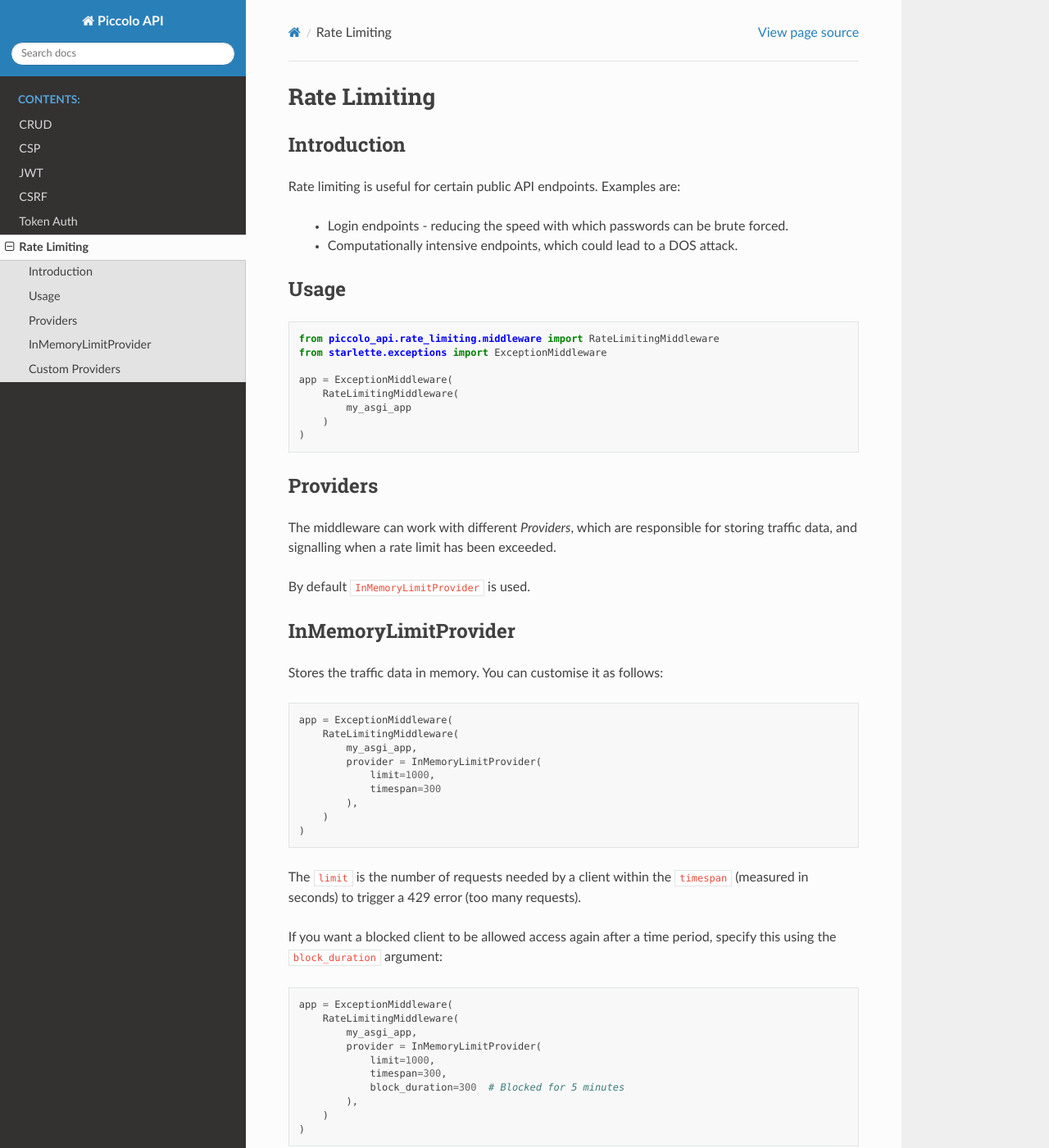
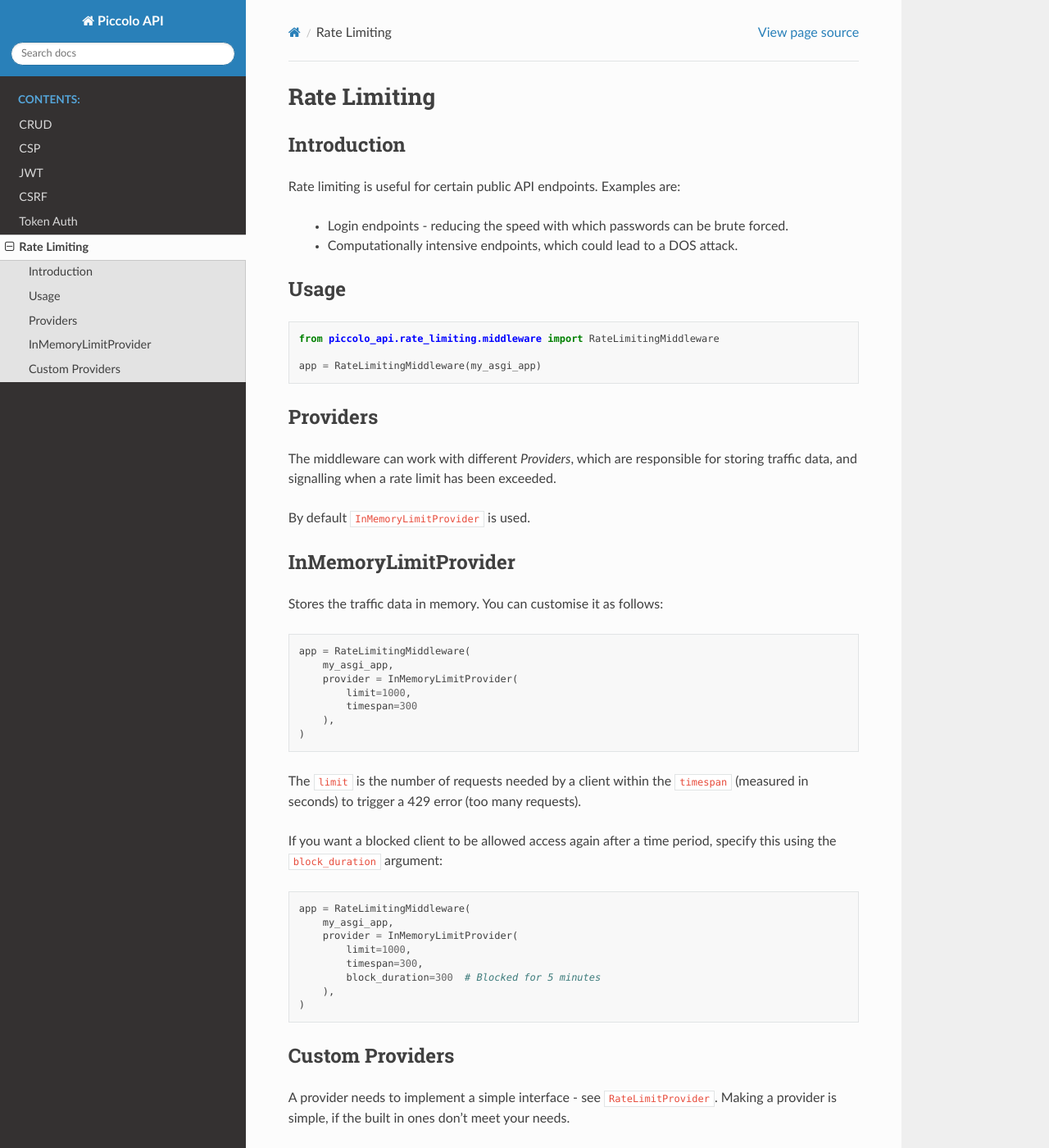
Before and after one commit to piccolo-orm/piccolo_api, a Sphinx documentation site: the page built from docs/source/rate_limiting/index.rst, in a window 1280 px wide and 1400 px high. Shown: the whole window at 82% size. Built offline with Sphinx 7.4.7 and the Read the Docs theme 2.0.0, drawn with Linux system fonts in a browser that asks for light colours; some of the changed text lies outside the part shown.

Commit message:
refactored rate limiting middleware slightly to return HTTP responses directly, rather than relying on exception middleware

```diff
--- a/docs/source/rate_limiting/index.rst
+++ b/docs/source/rate_limiting/index.rst
@@ -6,7 +6,8 @@
 
 Rate limiting is useful for certain public API endpoints. Examples are:
 
- * Login endpoints - reducing the speed with which passwords can be brute forced.
+ * Login endpoints - reducing the speed with which passwords can be brute
+   forced.
  * Computationally intensive endpoints, which could lead to a DOS attack.
 
 Usage
@@ -15,13 +16,8 @@
 .. code-block:: python
 
     from piccolo_api.rate_limiting.middleware import RateLimitingMiddleware
-    from starlette.exceptions import ExceptionMiddleware
 
-    app = ExceptionMiddleware(
-        RateLimitingMiddleware(
-            my_asgi_app
-        )
-    )
+    app = RateLimitingMiddleware(my_asgi_app)
 
 Providers
 ---------
@@ -38,14 +34,12 @@
 
 .. code-block:: python
 
-    app = ExceptionMiddleware(
-        RateLimitingMiddleware(
-            my_asgi_app,
-            provider = InMemoryLimitProvider(
-                limit=1000,
-                timespan=300
-            ),
-        )
+    app = RateLimitingMiddleware(
+        my_asgi_app,
+        provider = InMemoryLimitProvider(
+            limit=1000,
+            timespan=300
+        ),
     )
 
 The ``limit`` is the number of requests needed by a client within the
@@ -56,19 +50,17 @@
 
 .. code-block:: python
 
-    app = ExceptionMiddleware(
-        RateLimitingMiddleware(
-            my_asgi_app,
-            provider = InMemoryLimitProvider(
-                limit=1000,
-                timespan=300,
-                block_duration=300  # Blocked for 5 minutes
-            ),
-        )
+    app = RateLimitingMiddleware(
+        my_asgi_app,
+        provider = InMemoryLimitProvider(
+            limit=1000,
+            timespan=300,
+            block_duration=300  # Blocked for 5 minutes
+        ),
     )
 
 Custom Providers
 ----------------
 
 A provider needs to implement a simple interface - see ``RateLimitProvider``.
-Making provider is simple, if the built in ones don't meet your needs.
+Making a provider is simple, if the built in ones don't meet your needs.
```
Also changed, not shown: requirements.txt (+4 -4 lines), 2 other files.
